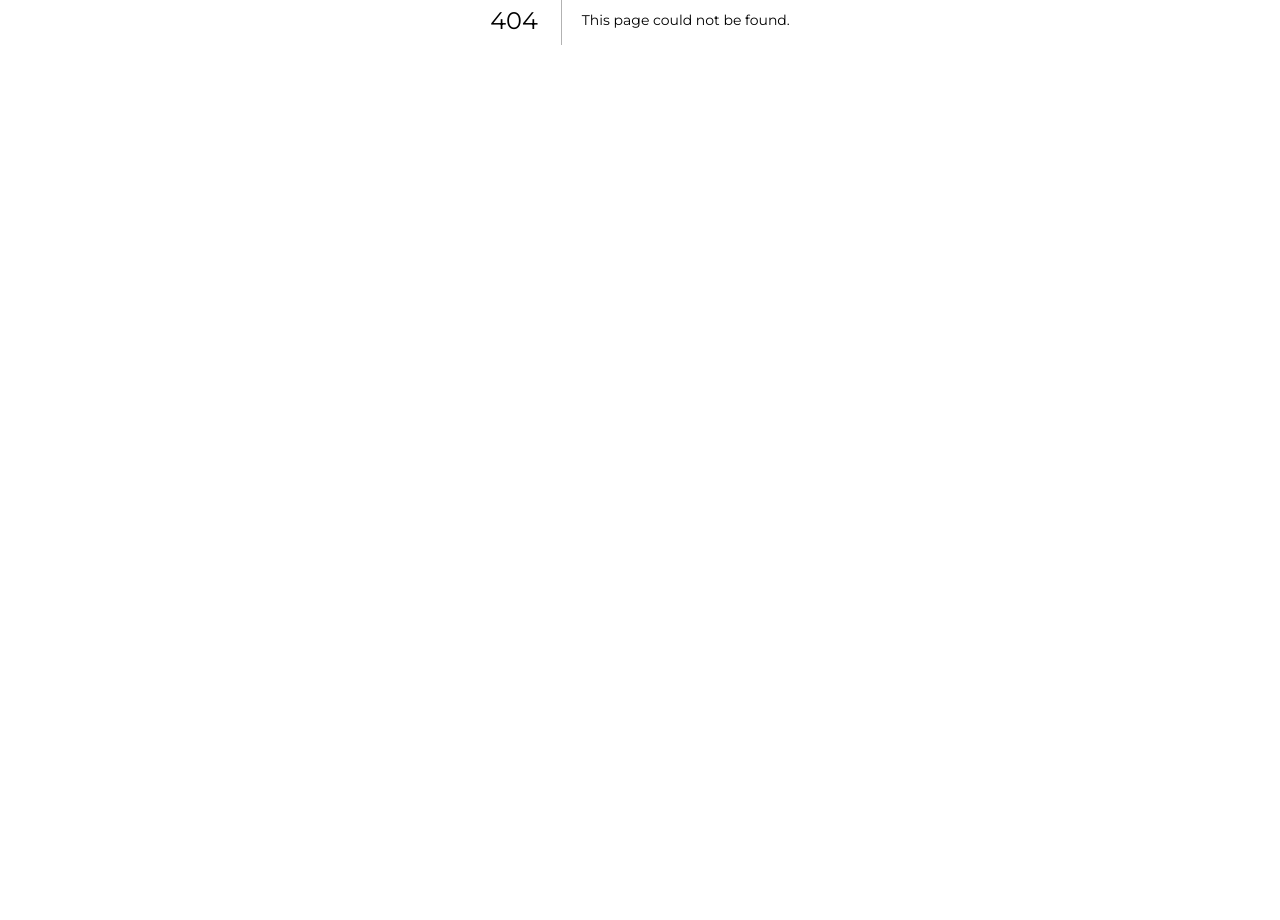
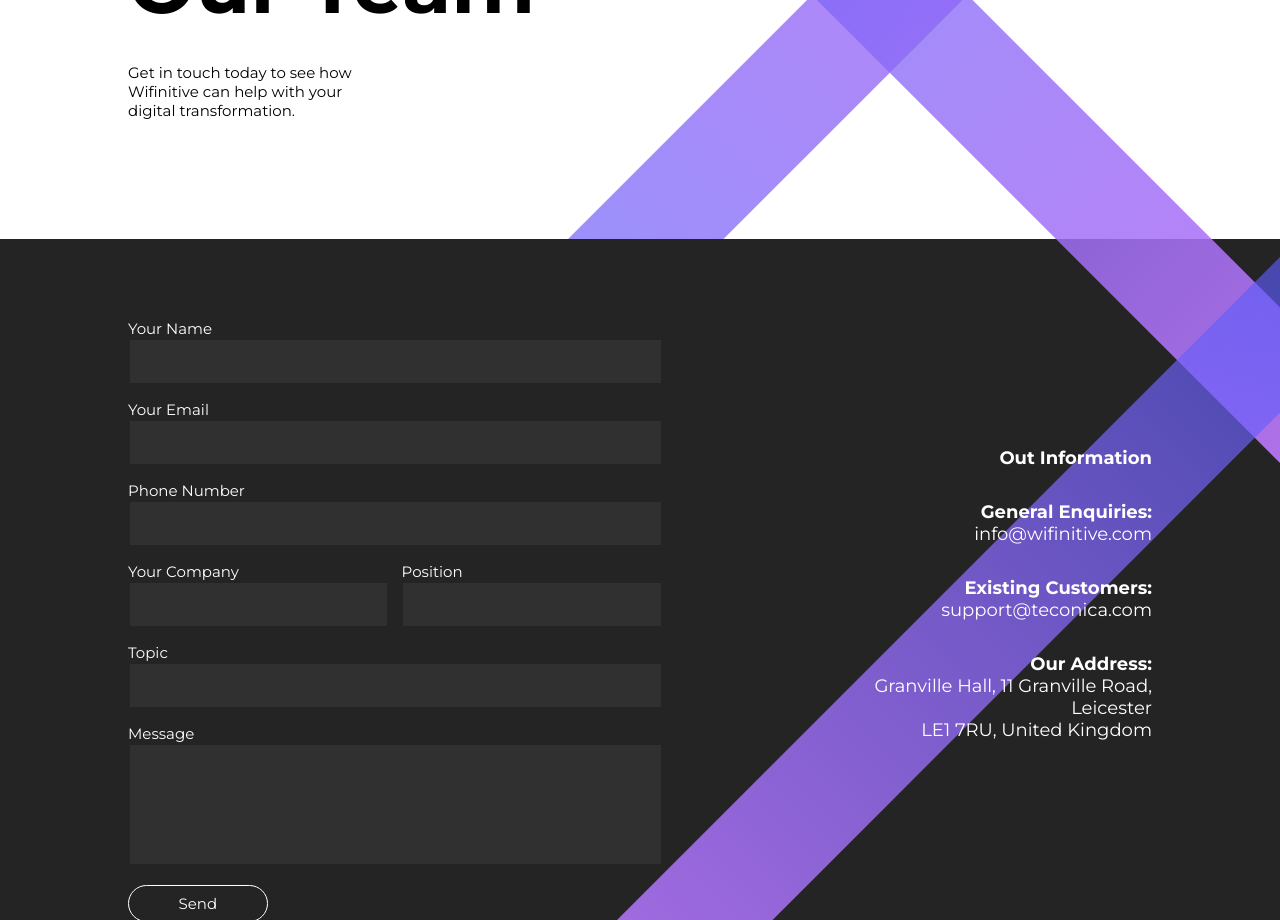
Before and after one commit to KLewin23/wifinitive, a Next.js app: page /contact in a window 1280 px wide. Before the commit this address had no page. Shown: the part 380-1300 px from the top of the page. Before the commit the page ends 800 px from the top, so only its background shows below. Built offline with nearby package versions, Linux system fonts and the light colour scheme.

Commit message:
contact us page

```diff
--- a/package.json
+++ b/package.json
@@ -13,9 +13,10 @@
   },
   "dependencies": {
     "@fontsource/montserrat": "^4.5.1",
+    "next": "12.0.9",
     "react": "17.0.2",
-    "next": "12.0.9",
-    "react-dom": "17.0.2"
+    "react-dom": "17.0.2",
+    "react-hook-form": "^7.25.3"
   },
   "devDependencies": {
     "@types/node": "17.0.7",
--- /dev/null
+++ b/pages/contact.tsx
@@ -0,0 +1,102 @@
+import React from 'react';
+import Head from 'next/head';
+import { useForm } from 'react-hook-form';
+import { Footer, Navbar, useWindowWidth } from '../components';
+import styles from '../styles/contact.module.css';
+
+const Contact = (): JSX.Element => {
+    const windowWidth = useWindowWidth();
+    const { register, handleSubmit } = useForm();
+
+    return (
+        <>
+            <Head>
+                <title>Wifinitive</title>
+                <meta name={'description'} content={'Wifinitive website - homepage'} />
+                <link rel={'icon'} href={'/favicon.png'} />
+            </Head>
+            <main className={styles.main}>
+                <Navbar mode={'dark'} />
+                <div className={styles.container}>
+                    <div className={styles.topBars}>
+                        <span />
+                        <span />
+                    </div>
+                    <section className={styles.header}>
+                        <h1>
+                            Contact
+                            <br />
+                            Our&nbsp;Team
+                        </h1>
+                        <h6>Get in touch today to see how Wifinitive can help with your digital transformation.</h6>
+                    </section>
+                    <section className={styles.form}>
+                        <form onSubmit={handleSubmit(() => null)}>
+                            <div>
+                                <div className={styles.inputs}>
+                                    <label htmlFor={'name'}>
+                                        <h6>Your Name</h6>
+                                        <input id={'name'} type={'text'} {...register('name')} />
+                                    </label>
+                                    <label htmlFor={'email'}>
+                                        <h6>Your Email</h6>
+                                        <input id={'email'} type={'text'} {...register('email')} />
+                                    </label>
+                                    <label htmlFor={'phoneNumber'}>
+                                        <h6>Phone Number</h6>
+                                        <input id={'phoneNumber'} type={'text'} {...register('phoneNumber')} />
+                                    </label>
+                                    <div>
+                                        <label htmlFor={'company'}>
+                                            <h6>Your Company</h6>
+                                            <input id={'company'} type={'text'} {...register('company')} />
+                                        </label>
+                                        <label htmlFor={'position'}>
+                                            <h6>Position</h6>
+                                            <input id={'position'} type={'text'} {...register('position')} />
+                                        </label>
+                                    </div>
+                                    <label htmlFor={'topic'}>
+                                        <h6>Topic</h6>
+                                        <input id={'topic'} type={'text'} {...register('topic')} />
+                                    </label>
+                                    <label htmlFor={'topic'}>
+                                        <h6>Message</h6>
+                                        <textarea id={'topic'} {...register('topic')} rows={5} />
+                                    </label>
+                                </div>
+                                <div className={styles.information}>
+                                    <h5 className={styles.heading}>Out Information</h5>
+                                    <h5>
+                                        <span className={styles.heading}>General Enquiries:</span> <br /> info@wifinitive.com
+                                    </h5>
+                                    <h5>
+                                        <span className={styles.heading}>Existing Customers:</span> <br /> support@teconica.com
+                                    </h5>
+                                    <h5>
+                                        <span className={styles.heading}>Our Address:</span> <br /> Granville Hall, 11 Granville Road,
+                                        <br /> Leicester
+                                        <br /> LE1 7RU, United Kingdom
+                                    </h5>
+                                </div>
+                            </div>
+                            <button type={'submit'}>
+                                <h6>Send</h6>
+                            </button>
+                        </form>
+                        <div className={styles.lowerBars}>
+                            <span />
+                            {windowWidth < 850 ? <span /> : null}
+                        </div>
+                    </section>
+                </div>
+                <Footer />
+            </main>
+        </>
+    );
+};
+
+export default Contact;
+
+//                     <span />
+//                     {windowWidth < 850 ? <span /> : null}
--- /dev/null
+++ b/styles/contact.module.css
@@ -0,0 +1,216 @@
+.main {
+    overflow: hidden;
+}
+
+.container > section {
+    padding-left: 5%;
+    padding-right: 5%;
+}
+
+.container {
+    overflow: hidden;
+    position: relative;
+}
+
+.container > span {
+    position: absolute;
+    width: 110px;
+    z-index: 100;
+    transform-origin: top left;
+}
+
+.topBars {
+    position: absolute;
+    width: 100%;
+    left: -15%;
+    height: 100%;
+}
+
+:is(.topBars, .lowerBars) > span {
+    position: absolute;
+    width: 110px;
+    transform-origin: top left;
+}
+
+.topBars > span:first-child {
+    background: linear-gradient(0deg, #c67af5 1.24%, rgba(65, 83, 250, 0.6) 101.24%);
+    transform: rotate(315deg);
+    height: max(100vw, 100%);
+    left: 0;
+    z-index: 25;
+}
+
+.topBars > span:last-child {
+    background: linear-gradient(180deg, #c67af5 1.24%, rgba(65, 83, 250, 0.6) 101.24%);
+    transform: rotate(45deg);
+    height: 1200px;
+    top: 0;
+    left: 700px;
+    z-index: -10;
+}
+
+.header {
+    position: relative;
+    padding-block: 9em 2em;
+    height: 544px;
+    z-index: 30;
+}
+
+.header > h6 {
+    margin-top: 2em;
+    max-width: 250px;
+}
+
+
+.lowerBars {
+    position: absolute;
+    width: 100%;
+    height: 100%;
+}
+
+.lowerBars > span:first-child {
+    background: linear-gradient(0deg, #c67af5 1.24%, rgba(65, 83, 250, 0.6) 101.24%);
+    transform: rotate(45deg);
+    height: max(100vw, 200%);
+    right: -100px;
+    top: 20%;
+    z-index: 25;
+}
+
+.lowerBars > span:nth-of-type(2) {
+    background: linear-gradient(180deg, #c67af5 1.24%, rgba(65, 83, 250, 0.6) 101.24%);
+    transform: rotate(315deg);
+    height: 1000px;
+    top: 50%;
+    left: -100px;
+    z-index: 25;
+}
+
+.form {
+    position: relative;
+    background-color: #242424;
+    overflow: hidden;
+    display: flex;
+    flex-direction: column;
+    align-items: unset;
+    padding: 3em 5%;
+}
+
+.form > form {
+    position: relative;
+    display: flex;
+    flex-direction: column;
+    flex-grow: 1;
+    color: white;
+    gap: 1em;
+    z-index: 30;
+}
+
+.form :is(input, textarea) {
+    font-size: 0.9375rem;
+    color: white;
+    flex-grow: 1;
+    border: none;
+    margin: 0.1em;
+    width: 100%;
+    font-family: Montserrat, sans-serif;
+    padding: 0.8em 1em;
+    background-color: #303030;
+    resize: none;
+}
+
+.form > form > div {
+    display: flex;
+    flex-direction: column;
+    align-items: unset;
+}
+
+.inputs {
+    display: flex;
+    flex-direction: column;
+    flex-grow: 1;
+    color: white;
+    gap: 1em;
+}
+
+.inputs > div {
+    display: flex;
+    flex-direction: column;
+    gap: 1em;
+}
+
+.inputs label {
+    width: 100%;
+}
+
+.information {
+    position: relative;
+    display: flex;
+    flex-direction: column;
+    gap: 2em;
+    color: white;
+    width: 45%;
+    text-align: right;
+    height: fit-content;
+    z-index: 30;
+}
+
+.heading {
+    font-weight: bold;
+}
+
+.form button {
+    color: white;
+    padding: 0.5em 3em;
+    width: fit-content;
+    background-color: #242424;
+    border: 1px solid white;
+    border-radius: 20px;
+    font-size: 0.9375rem;
+    cursor: pointer;
+}
+
+.form button h6 {
+    padding: 0 0.3em;
+    border-bottom: 1px solid transparent;
+    transition: all 0.3s ease-in-out;
+}
+
+.form button:hover h6 {
+    border-bottom-color: white;
+}
+
+@media only screen and (min-width: 850px) {
+    .container > section {
+        padding-left: 10%;
+        padding-right: 10%;
+    }
+    .topBars {
+        width: 60%;
+        left: unset;
+        right: 0;
+    }
+    .topBars > span:last-child {
+        top: -100px;
+    }
+    .lowerBars > span:first-child {
+        right: -100px;
+        top: -100px;
+    }
+    .form {
+        flex-direction: row;
+        align-items: center;
+        padding: 5em 10%;
+    }
+    .form > form > div {
+        gap: 2em;
+        flex-direction: row;
+        align-items: center;
+    }
+    .inputs > div {
+        flex-direction: row;
+    }
+    .inputs > div > label {
+        width: 50%;
+    }
+}
```
Also changed, not shown: 1 other file (tests, documents, lock files or other folders).
